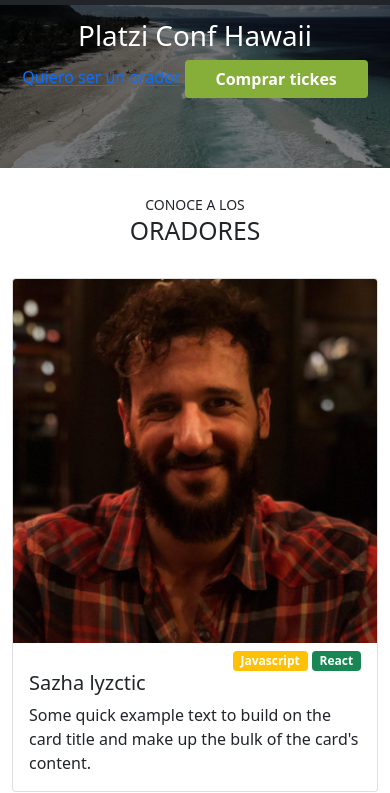
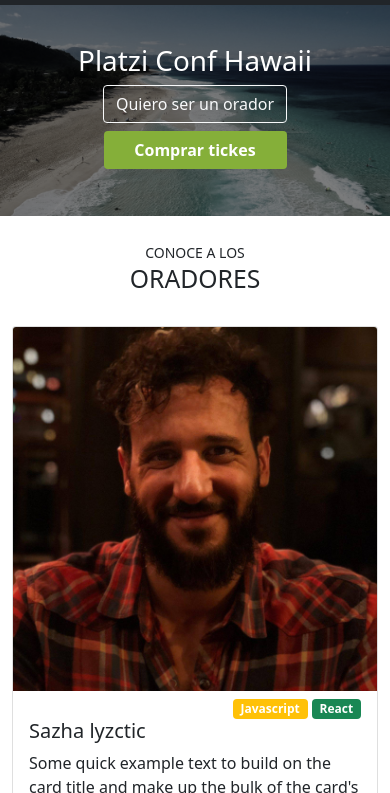
Before and after one commit to Hernan1ro/booststrap-proyect, a plain HTML site: page index.html in a window 390 px wide. Shown: the part 51-844 px from the top of the page. Drawn offline with nearby package versions, Linux system fonts and the light colour scheme.

Commit message:
responsive fixed

```diff
--- a/index.html
+++ b/index.html
@@ -75,7 +75,7 @@
     </nav>
     <!-- header  -->
     <!-- Carrusel -->
-    <main id="main">
+    <main id="main" class="mt-5">
       <div
         id="carousel"
         class="carousel slide carousel-fade"
@@ -117,7 +117,11 @@
                     estudiantes de Platzi y a los oradores de primer nivel que
                     tenemos para ti. Te esperamos!
                   </p>
-                  <a href="#conviertete-en-orador">Quiero ser un orador</a>
+                  <a
+                    href="#conviertete-en-orador"
+                    class="btn btn-outline-light mb-2"
+                    >Quiero ser un orador</a
+                  >
                   <button
                     class="btn btn-platzi"
                     data-bs-toggle="modal"
```
